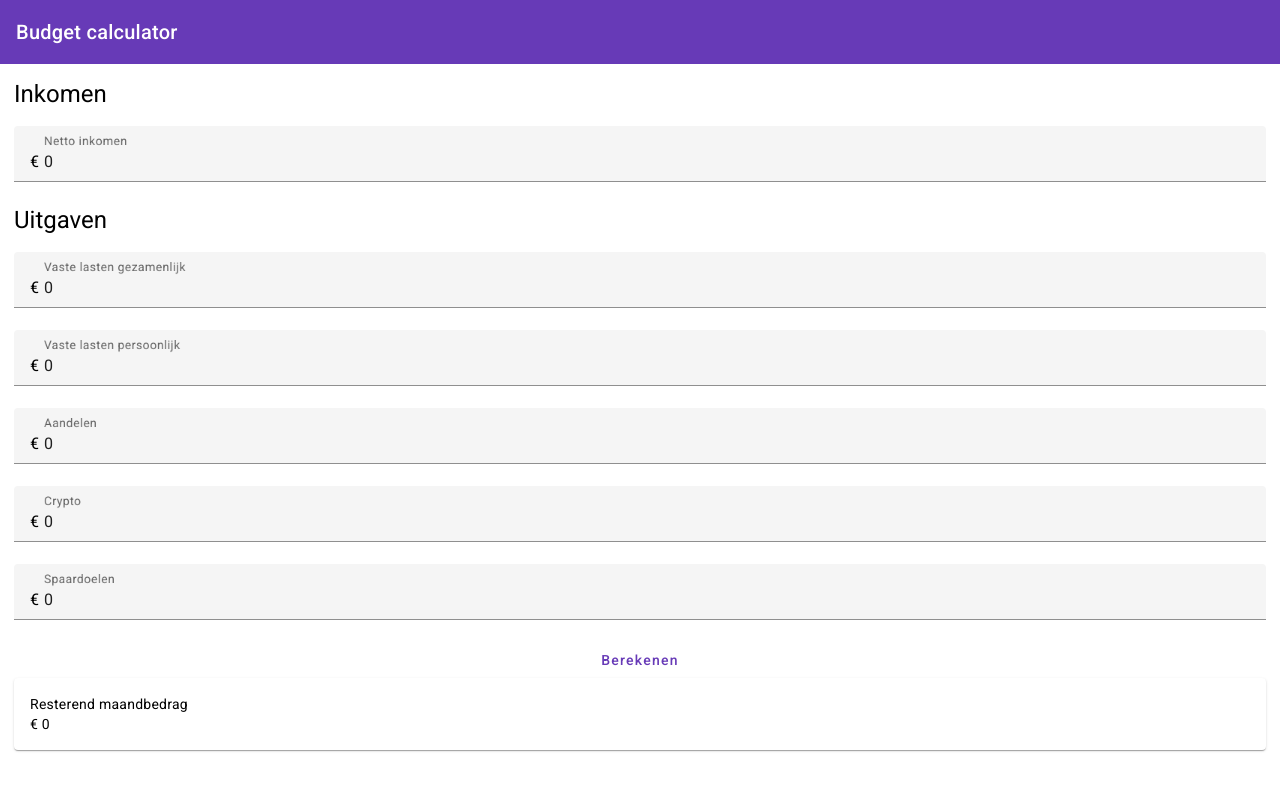
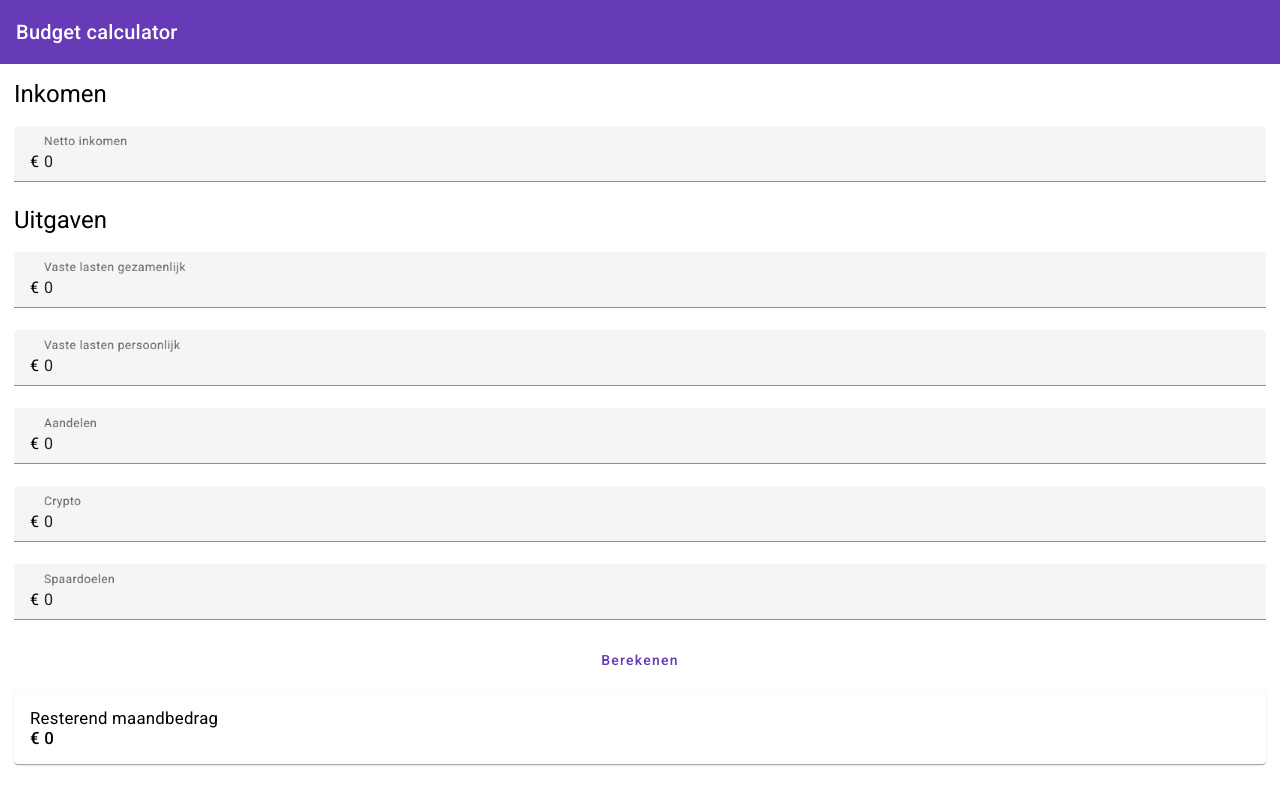
Before and after one commit to qdderuiter/angular_calc, an Angular app: page / in a window 1280 px wide. Built offline with nearby package versions, Linux system fonts and the light colour scheme.

Commit message:
Fixed visual bug

```diff
--- a/src/app/form/form.component.css
+++ b/src/app/form/form.component.css
@@ -5,10 +5,25 @@ main {
 .budget-form {
   display: grid;
   grid-template-columns: 1fr;
-  height: 80vh;
 }
 
 .container {
   display: grid;
-  padding-bottom: 1em;
 }
+
+.maandbedrag {
+  font-size: larger;
+}
+
+.mat-mdc-card {
+  margin-top: 1em;
+}
+
+.mat-mdc-card-content {
+  font-size: larger;
+  font-weight: 500;
+}
+
+@media (min-width: 650px) {
+
+}
--- a/src/app/form/form.component.html
+++ b/src/app/form/form.component.html
@@ -83,14 +83,14 @@
       >
         Berekenen
       </button>
-      <mat-card>
-        <mat-card-header>Resterend maandbedrag</mat-card-header>
-
-        <mat-card-content
-          ><span matTextPrefix>€&nbsp;</span
-          >{{ resterendMaandBedrag }}</mat-card-content
-        >
-      </mat-card>
     </div>
   </form>
+  <mat-card>
+    <mat-card-header class="maandbedrag">Resterend maandbedrag</mat-card-header>
+
+    <mat-card-content
+      ><span matTextPrefix>€&nbsp;</span
+      >{{ resterendMaandBedrag }}</mat-card-content
+    >
+  </mat-card>
 </main>
--- a/src/app/form/form.component.ts
+++ b/src/app/form/form.component.ts
@@ -10,6 +10,10 @@ export class FormComponent {
   constructor (private localStore: LocalStorageService) {
   }
 
+  ngOnInit(): void {
+    this.getValuesFromLocalStorage();
+  }
+
   inkomen: number = 0;
   uitgaven_gezamenlijk: number = 0
   uitgaven_persoonlijk: number = 0
@@ -18,6 +22,15 @@ export class FormComponent {
   spaardoelen: number = 0
   resterendMaandBedrag: number = 0;
 
+  getValuesFromLocalStorage(){
+    this.inkomen = Number(this.localStore.getData('inkomen'))
+    this.uitgaven_gezamenlijk = Number(this.localStore.getData('uitgaven_gezamenlijk'))
+    this.uitgaven_persoonlijk = Number(this.localStore.getData('uitgaven_persoonlijk'))
+    this.aandelen = Number(this.localStore.getData('aandelen'))
+    this.crypto = Number(this.localStore.getData('crypto'))
+    this.spaardoelen = Number(this.localStore.getData('spaardoelen'))
+    this.resterendMaandBedrag = Number(this.localStore.getData('resterent_maandbedrag'))
+  }
 
   saveToLocalStorage() {
     this.localStore.saveData('inkomen', JSON.stringify(this.inkomen))
@@ -32,11 +45,7 @@ export class FormComponent {
   berekenen() {
     this.resterendMaandBedrag = this.inkomen - this.uitgaven_gezamenlijk - this.uitgaven_persoonlijk - this.aandelen - this.crypto - this.spaardoelen;
     this.saveToLocalStorage();
-    this.getValueFromLocalStorage()
+    this.getValuesFromLocalStorage()
 }
 
-  getValueFromLocalStorage() {
-    this.localStore.getData('inkomen')
-  }
-
 }
```
